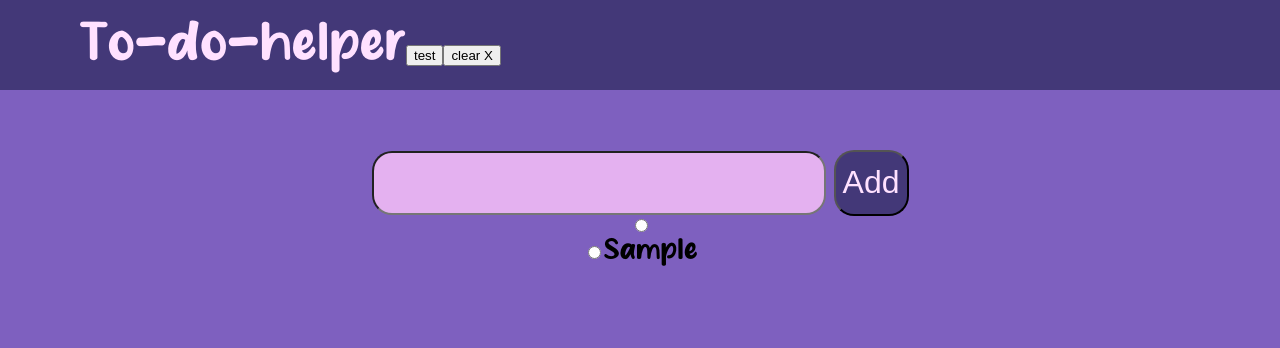
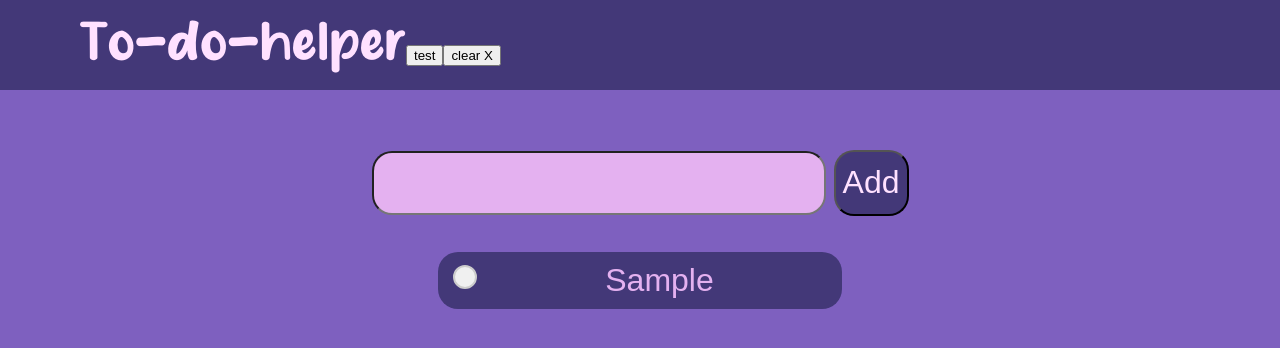
Before and after one commit to Edwin-Joe/daily-todo-helper, a React (Create React App) app: page / in a window 1280 px wide. Both pictures are taken after typing "Sample" into the empty fields and a click on the button "Add". Shown: the top 348 px of the page. Built offline with nearby package versions, Linux system fonts and the light colour scheme.

Commit message:
background fix and radio check fix

```diff
--- a/src/index.css
+++ b/src/index.css
@@ -10,6 +10,7 @@ body {
   -webkit-font-smoothing: antialiased;
   -moz-osx-font-smoothing: grayscale;
   font-family: 'DyslexicFont', sans-serif;
+  background-color: #7E60BF;
 }
 
 code {
--- a/src/todo/components/TodoHome.jsx
+++ b/src/todo/components/TodoHome.jsx
@@ -3,10 +3,11 @@ import PageBody from "./PageBody";
 
 const TodoHome = () => {
   return (
+    <div style={{ minHeight: "100vh", height: "100vh" }}>
       <div
         style={{
           width: "100vw",
-        height: "100vh",
+          height: "100%",
           display: "flex",
           flexDirection: "column",
         }}
@@ -14,6 +15,7 @@ const TodoHome = () => {
         <Header />
         <PageBody />
       </div>
+    </div>
   );
 };
 
--- a/src/todo/components/lists/AddTodo.jsx
+++ b/src/todo/components/lists/AddTodo.jsx
@@ -34,6 +34,14 @@ const AddTodo = ({ data, setData }) => {
           setErrors(false);
           setAddTodo(event.target.value);
         }}
+        onKeyDown={(event) => {
+          if (event.key === "Enter") {
+            addTodo.length > 1
+              ? saveTodo(addTodo, data, setData)
+              : setErrors(true);
+            setAddTodo("");
+          }
+        }}
       />
       <button
         style={{
--- /dev/null
+++ b/src/todo/components/lists/CustomRadioButton.css
@@ -0,0 +1,45 @@
+.custom-radio {
+  position: relative;
+  display: inline-block;
+  cursor: pointer;
+  user-select: none;
+}
+
+.custom-radio input {
+  display: none;
+}
+
+.radio-checkmark {
+  height: 20px;
+  width: 20px;
+  background-color: #f0f0f0;
+  border-radius: 50%;
+  border: 2px solid #ccc;
+  display: inline-block;
+  position: relative;
+  margin-right: 10px;
+  transition: background-color 0.3s ease, border-color 0.3s ease;
+}
+
+.custom-radio input:checked + .radio-checkmark {
+  background-color: #4CAF50;
+  border-color: #4CAF50;
+  transition: background-color 0.3s ease, border-color 0.3s ease;
+}
+
+.radio-checkmark::after {
+  content: '';
+  display: none;
+  transition: background 0.3s ease;
+}
+
+.custom-radio input:checked + .radio-checkmark::after {
+  position: absolute;
+  top: 4px;
+  left: 4px;
+  height: 12px;
+  width: 12px;
+  border-radius: 50%;
+  background: white;
+  transition: background 0.3s ease;
+}
--- /dev/null
+++ b/src/todo/components/lists/CustomRadioButton.jsx
@@ -0,0 +1,22 @@
+import React from "react";
+import "./CustomRadioButton.css";
+import { handleCheck } from "todo/utils/utils.ts";
+
+const CustomRadioButton = ({ data, setData, id, isCompleted, setChecked }) => {
+  return (
+    <label className="custom-radio">
+      <input
+        type="radio"
+        checked={isCompleted}
+        onClick={() => {
+          console.log("checked");
+          handleCheck(data, setData, id);
+          setChecked(!isCompleted);
+        }}
+      />
+      <span className="radio-checkmark"></span>
+    </label>
+  );
+};
+
+export default CustomRadioButton;
--- a/src/todo/components/lists/Task.jsx
+++ b/src/todo/components/lists/Task.jsx
@@ -1,10 +1,48 @@
-import { FONT_SIZES } from "todo/utils/utils.ts";
+import { FONT_SIZES, PALLETTE } from "todo/utils/utils.ts";
+import CustomRadioButton from "./CustomRadioButton";
+import { useState } from "react";
 
-const Task = ({ label, isCompleted, id }) => {
+const Task = ({ data, setData, label, isCompleted, id }) => {
+  const [checked, setChecked] = useState(isCompleted);
   return (
-    <div id={id} style={{ display: "flex", flexDirection: "row" }}>
-      <input type="radio" defaultChecked={isCompleted} />
-      <span style={{ fontSize: FONT_SIZES.LABEL }}>{label}</span>
+    <div
+      id={id}
+      style={{
+        display: "flex",
+        alignItems: "center",
+        flexDirection: "row",
+        width: "100%",
+        backgroundColor: PALLETTE.DARK_PURPLE,
+        borderRadius: 20,
+        padding: 10,
+      }}
+    >
+      <div style={{ paddingLeft: 5 }}>
+        <CustomRadioButton
+          data={data}
+          setData={setData}
+          id={id}
+          isCompleted={checked}
+          setChecked={setChecked}
+        />
+      </div>
+      <div
+        style={{
+          width: "100%",
+          display: "flex",
+          justifyContent: "center",
+        }}
+      >
+        <span
+          style={{
+            fontSize: FONT_SIZES.BUTTON_LABEL,
+            color: PALLETTE.LIGHT_PURPLE,
+            fontFamily: "sans-serif",
+          }}
+        >
+          {label}
+        </span>
+      </div>
     </div>
   );
 };
--- a/src/todo/components/lists/TodoList.jsx
+++ b/src/todo/components/lists/TodoList.jsx
@@ -12,6 +12,7 @@ const TodoList = ({ data, setData }) => {
         alignItems: "center",
         paddingTop: "60px",
         flexDirection: "column",
+        paddingBottom: 16,
       }}
     >
       <AddTodo data={data} setData={setData} />
--- a/src/todo/components/lists/Todos.jsx
+++ b/src/todo/components/lists/Todos.jsx
@@ -1,12 +1,35 @@
 import Task from "./Task";
 
 const Todos = ({ data, setData }) => {
-  return data?.length ? (
-    data?.map(({ label, isCompleted, id }) => {
-      return <Task key={id} label={label} isCompleted={isCompleted} id={id} />;
-    })
-  ) : (
-    <></>
+  return (
+    <div
+      style={{
+        width: "30vw",
+        display: "flex",
+        justifyContent: "center",
+        flexDirection: "column",
+        alignItems: "center",
+        gap: 16,
+        paddingTop: 36,
+      }}
+    >
+      {data?.length ? (
+        data?.map(({ label, isCompleted, id }) => {
+          return (
+            <Task
+              data={data}
+              setData={setData}
+              key={id}
+              label={label}
+              isCompleted={isCompleted}
+              id={id}
+            />
+          );
+        })
+      ) : (
+        <></>
+      )}
+    </div>
   );
 };
 
--- a/src/todo/utils/utils.ts
+++ b/src/todo/utils/utils.ts
@@ -21,7 +21,10 @@ export enum IDS {
 }
 
 export const getTodos = () => {
-  const data = parseString(localStorage.getItem("TODOS") ?? "");
+  let data = [];
+  if (localStorage.getItem("TODOS")) {
+    data = parseString(localStorage.getItem("TODOS"));
+  }
   return data;
 };
 
@@ -68,6 +71,26 @@ export const saveTodo = (addTodo, data, setData) => {
           isCompleted: false,
         },
       ];
+  setTodo(result, setData);
+};
+
+export const handleCheck = (data, setData, id) => {
+  const todos = data;
+  if (Array.isArray(todos)) {
+    const updatedData = toggleCompletionById(data, id);
+    setTodo(updatedData, setData);
+  }
+};
+
+export const toggleCompletionById = (data, id) => {
+  const entry = data.find((entry) => entry.id === id);
+  if (entry) {
+    entry.isCompleted = !entry.isCompleted;
+  }
+  return data;
+};
+
+export const setTodo = (result, setData) => {
   setData(result);
   const encodedString = encodeString(result);
   localStorage.setItem(LSID, encodedString);
```
Lines whose indentation alone changed are shown as unchanged.
